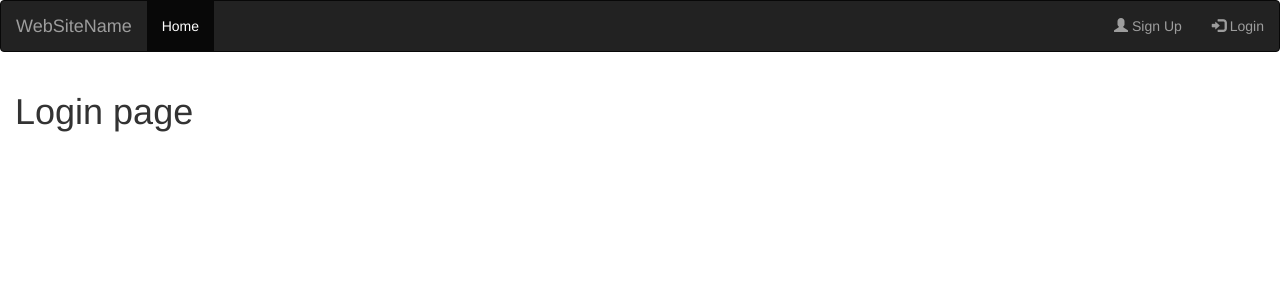
After one commit to shahinmv/warehouse-matching, a Flask app: page /login in a window 1280 px wide. The commit adds this page. Shown: the top 300 px of the page. Run offline with Flask 2, Linux system fonts and the light colour scheme; some libraries are stand-ins or nearby versions.

Commit message:
Added login and signup base files

```diff
--- /dev/null
+++ b/auth.py
@@ -0,0 +1,14 @@
+from flask import Blueprint, render_template, redirect, url_for, request, flash
+from werkzeug.security import generate_password_hash, check_password_hash
+from db import db
+from datetime import date
+
+auth = Blueprint('auth', __name__)
+
+@auth.route("/login")
+def login():
+    return render_template('login.html')
+
+@auth.route('/signup')
+def signup():
+    return render_template('signup.html')
--- a/run.py
+++ b/run.py
@@ -2,6 +2,7 @@ from flask import Flask
 from db import db
 
 from main import main as main_blueprint
+from auth import auth as auth_blueprint
 
 app = Flask(__name__)
 
@@ -11,6 +12,8 @@ app.config["SQLALCHEMY_TRACK_MODIFICATIONS"] = False
 
 app.register_blueprint(main_blueprint)
 
+app.register_blueprint(auth_blueprint)
+
 @app.before_first_request
 def create_tables():
     db.create_all()
--- a/templates/base.html
+++ b/templates/base.html
@@ -20,7 +20,7 @@
       </ul>
       <ul class="nav navbar-nav navbar-right">
         <li><a href="#"><span class="glyphicon glyphicon-user"></span> Sign Up</a></li>
-        <li><a href="#"><span class="glyphicon glyphicon-log-in"></span> Login</a></li>
+        <li><a href="{{ url_for('auth.login') }}"><span class="glyphicon glyphicon-log-in"></span> Login</a></li>
       </ul>
     </div>
 </nav>
--- /dev/null
+++ b/templates/login.html
@@ -0,0 +1,7 @@
+{% extends "base.html" %}
+
+{% block content %}
+
+<h1>Login page</h1>
+
+{% endblock %}
```
Also changed, not shown: templates/signup.html (added, +7 -0 lines).
